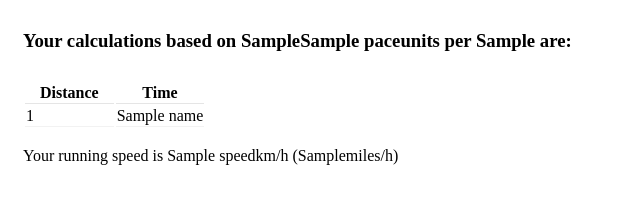
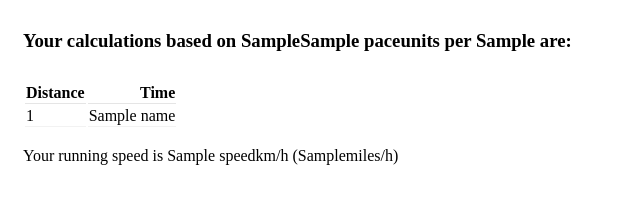
Before and after one commit to petrfaitl/lonerunner, a Python web app: template templates/calculator.html in a window 1280 px wide. Shown: the part 597-800 px from the top of the page, without its empty margins (0-640 px from the left). Run offline with Jinja, Linux system fonts and the light colour scheme; the template is opened without the code that fills it: most values are stand-ins (such as "Sample title", 1, 10 or a date in 2020); some libraries are stand-ins or nearby versions.

Commit message:
bug bugs, bugs

```diff
--- a/static/css/lr.css
+++ b/static/css/lr.css
@@ -20,9 +20,7 @@
 .hidden {
 	display: none;
 }
-td{
-	width: 50%;
-}
+
 
 .collapse-legend {
 	max-width: 340px;
@@ -38,3 +36,6 @@ legend {
 h3 {
 	padding: 10px 0 10px 0;
 }
+th.right, td.right {
+	text-align: right;
+}
--- a/templates/base.html
+++ b/templates/base.html
@@ -37,9 +37,6 @@
 
 	<!-- jQuery / jQueryMobile Scripts -->
 	<script src="http://code.jquery.com/jquery-1.9.1.min.js"></script>
-    <script src="http://code.jquery.com/mobile/1.3.1/jquery.mobile-1.3.1.min.js"></script>
-
-
 
     <script src="http://code.jquery.com/mobile/1.3.1/jquery.mobile-1.3.1.min.js"></script>
 
--- a/templates/calculator.html
+++ b/templates/calculator.html
@@ -96,7 +96,7 @@
 			 <div class="submit-block">
 				<fieldset class="ui-grid-solo">
 					<div class="ui-block-a">
-					<button type="submit" value="Calculate">Calculate</button>
+					<input type="submit"  value="Calculate" /> <!-- data-ajax="false" -->
 					<!-- <input type="button" name="clear" value="Clear"  onclick="ClearAllControls()"/> -->
 					</div>
 				</fieldset>
@@ -118,18 +118,18 @@
 
 
 
-					<table data-role="table" id="table-column-toggle" data-mode='columntoggle' class="ui-responsive table-stroke"> <!-- id="table-column-toggle" data-mode='columntoggle' -->
+					<table data-role="table" id="table-column-toggle" data-mode="columntoggle" data-column-btn-text="" class="ui-responsive table-stroke">
 						<thead>
 							<tr>
 								<th>Distance</th>
-								<th data-priority="2">Time</th>
+								<th class="right">Time</th>
 							</tr>
 						</thead>
 						<tbody>
 							{% for x in output|dictsort(by='value') %}
 							<tr>
 
-								<td>{{x[0]}}</td><td>{{x[1][1]}}</td>
+								<td>{{x[0]}}</td><td class="right">{{x[1][1]}}</td>
 							</tr>
 							{% endfor %}
 						</tbody>
```
